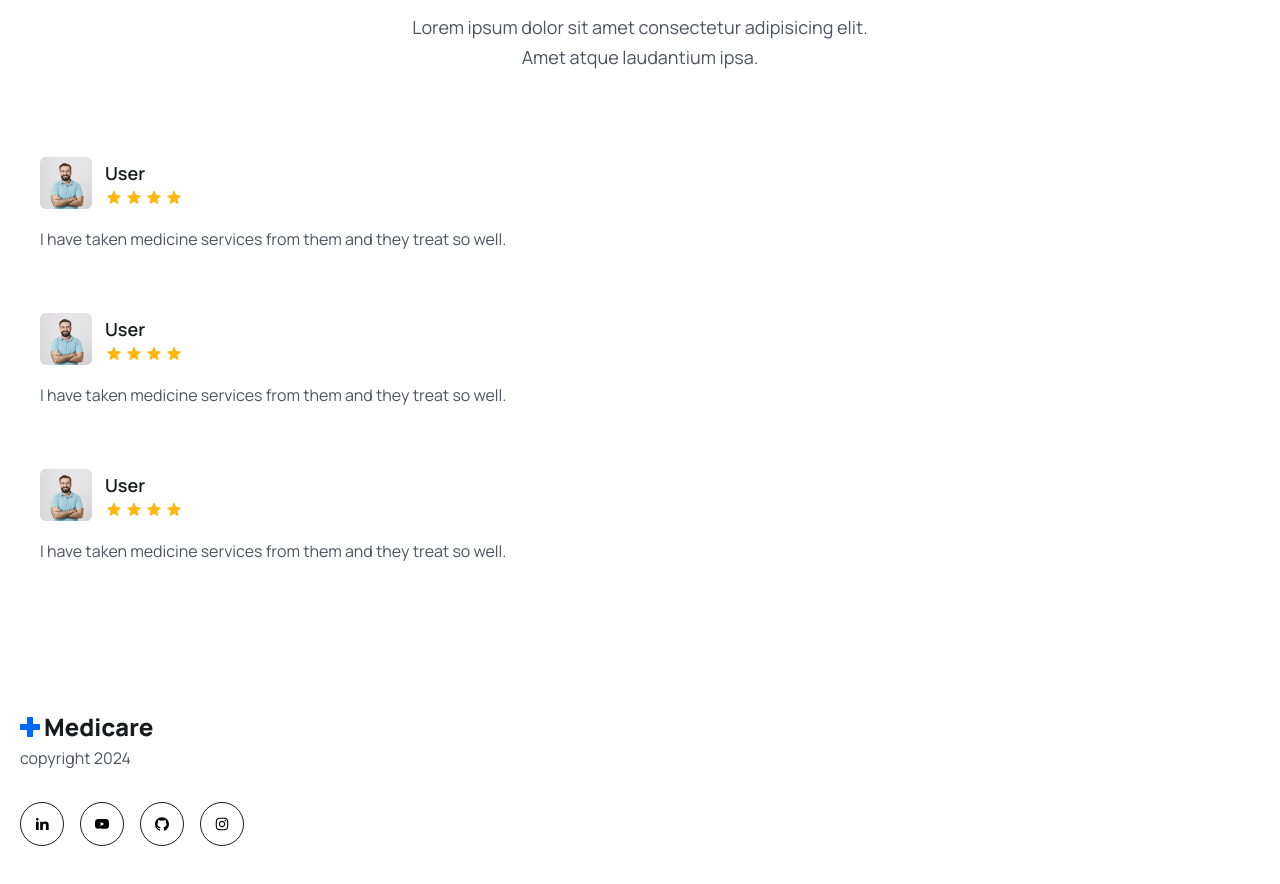
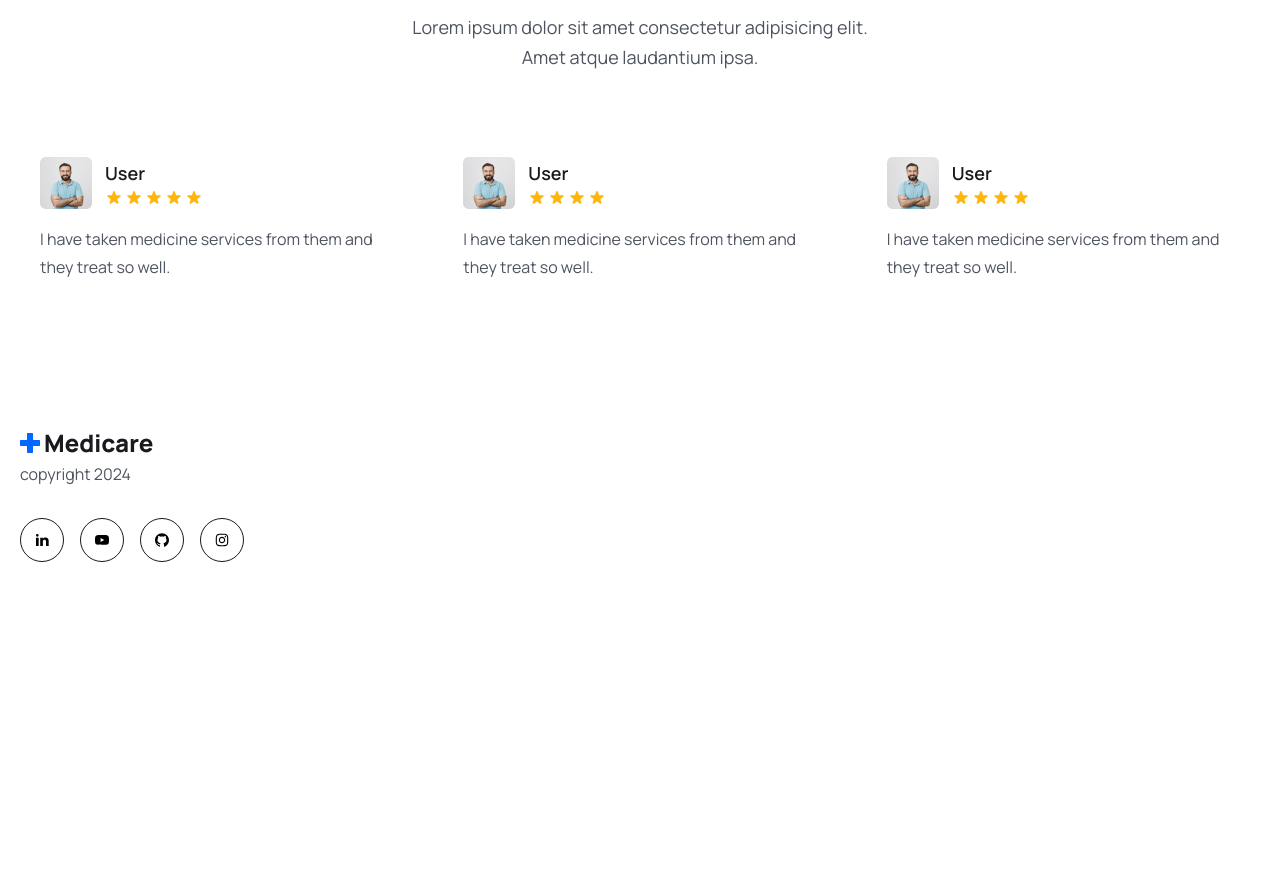
Before and after one commit to manisprasad/clinic, a React (Vite) app in the folder frontend/: page / in a window 1280 px wide. Shown: the part 4660-5544 px from the top of the page. After the commit the page ends 5286 px from the top, so only its background shows below. Built offline with nearby package versions, Linux system fonts and the light colour scheme.

Commit message:
Add files via upload

```diff
--- a/frontend/src/components/Testimonial/Testimonial.jsx
+++ b/frontend/src/components/Testimonial/Testimonial.jsx
@@ -1,87 +1,103 @@
-import React from 'react'
-import {Pagination} from 'swiper';
-import {Swiper, SwiperSlide} from 'swiper/react';
+import React from 'react';
+import { Swiper, SwiperSlide } from 'swiper/react';
 import 'swiper/css';
 import 'swiper/css/pagination';
+import { Pagination } from 'swiper';
+import { HiStar } from 'react-icons/hi';
 import patientAvatar from '../../assets/images/patient-avatar.png';
-import {HiStar} from 'react-icons/hi';
 
 const Testimonial = () => {
   return (
     <div className="mt-[30px] lg:mt-[55px]">
-        <swiper modules={[Pagination]} spaceBetween={30} slidersPerView={1} pagination={{clickable:true}}
+      <Swiper
+        modules={[Pagination]}
+        spaceBetween={30}
+        slidesPerView={1}
+        pagination={{ clickable: true }}
         breakpoints={{
-            640:{
-                slidesPerView:1,
-                spaceBetween:0,
+          640: {
+            slidesPerView: 1,
+            spaceBetween: 0,
           },
-            768:{
-                slidesPerView:2,
-                spaceBetween:20
+          768: {
+            slidesPerView: 2,
+            spaceBetween: 20,
           },
-            1024:{
-                slidesPerView:3,
-                spaceBetween:30
-            }
+          1024: {
+            slidesPerView: 3,
+            spaceBetween: 30,
+          },
+        }}
+      >
+        <SwiperSlide>
+          <div className="py-[30px] px-5 rounded-3">
+            <div className="flex items-center gap-[13px]">
+              <img src={patientAvatar} alt="" />
+              <div>
+                <h4 className="text-[18px] leading-[30px] font-semibold text-headingColor">
+                  User
+                </h4>
+                <div className="flex items-center gap-[2px]">
+                  <HiStar className="text-yellowColor w-[18px] h-5" />
+                  <HiStar className="text-yellowColor w-[18px] h-5" />
+                  <HiStar className="text-yellowColor w-[18px] h-5" />
+                  <HiStar className="text-yellowColor w-[18px] h-5" />
+                  <HiStar className="text-yellowColor w-[18px] h-5" />
+                </div>
+              </div>
+            </div>
+            <p className="text-[16px] leading-7 mt-4 text-textColor font-[400]">
+              I have taken medicine services from them and they treat so well.
+            </p>
+          </div>
+        </SwiperSlide>
 
-        }}>
-            <swiperSlide>
+        <SwiperSlide>
           <div className="py-[30px] px-5 rounded-[13px]">
             <div className="flex items-center gap-[13px]">
               <img src={patientAvatar} alt="" />
-                        <div><h4 className=' text-[18px] leading-[30px] font-semibold text-headingColor  '>User</h4>
+              <div>
+                <h4 className=" text-[18px] leading-[30px] font-semibold text-headingColor">
+                  User
+                </h4>
                 <div className="flex items-center gap-[2px]">
-                            <HiStar className='text-yellowColor w-[18px] h-5' />
-                            <HiStar className='text-yellowColor w-[18px] h-5' />
-                            <HiStar className='text-yellowColor w-[18px] h-5' />
-                            <HiStar className='text-yellowColor w-[18px] h-5' />
-
+                  <HiStar className="text-yellowColor w-[18px] h-5" />
+                  <HiStar className="text-yellowColor w-[18px] h-5" />
+                  <HiStar className="text-yellowColor w-[18px] h-5" />
+                  <HiStar className="text-yellowColor w-[18px] h-5" />
                 </div>
               </div>
             </div>
-                    <p className='text-[16px] leading-7 mt-4 text-textColor font-[400]'>I have taken medicine services from them and they treat so well.</p>
+            <p className="text-[16px] leading-7 mt-4 text-textColor font-[400]">
+              I have taken medicine services from them and they treat so well.
+            </p>
           </div>
-            </swiperSlide>
+        </SwiperSlide>
 
-            <swiperSlide>
+        <SwiperSlide>
           <div className="py-[30px] px-5 rounded-[13px]">
             <div className="flex items-center gap-[13px]">
               <img src={patientAvatar} alt="" />
-                        <div><h4 className=' text-[18px] leading-[30px] font-semibold text-headingColor  '>User</h4>
+              <div>
+                <h4 className=" text-[18px] leading-[30px] font-semibold text-headingColor">
+                  User
+                </h4>
                 <div className="flex items-center gap-[2px]">
-                            <HiStar className='text-yellowColor w-[18px] h-5' />
-                            <HiStar className='text-yellowColor w-[18px] h-5' />
-                            <HiStar className='text-yellowColor w-[18px] h-5' />
-                            <HiStar className='text-yellowColor w-[18px] h-5' />
-
+                  <HiStar className="text-yellowColor w-[18px] h-5" />
+                  <HiStar className="text-yellowColor w-[18px] h-5" />
+                  <HiStar className="text-yellowColor w-[18px] h-5" />
+                  <HiStar className="text-yellowColor w-[18px] h-5" />
                 </div>
               </div>
             </div>
-                    <p className='text-[16px] leading-7 mt-4 text-textColor font-[400]'>I have taken medicine services from them and they treat so well.</p>
+            <p className="text-[16px] leading-7 mt-4 text-textColor font-[400]">
+              I have taken medicine services from them and they treat so well.
+            </p>
           </div>
-            </swiperSlide>
-
-
-            <swiperSlide>
-                <div className="py-[30px] px-5 rounded-[13px]">
-                    <div className="flex items-center gap-[13px]">
-                        <img src={patientAvatar} alt="" />
-                        <div><h4 className=' text-[18px] leading-[30px] font-semibold text-headingColor  '>User</h4>
-                        <div className="flex items-center gap-[2px]">
-                            <HiStar className='text-yellowColor w-[18px] h-5' />
-                            <HiStar className='text-yellowColor w-[18px] h-5' />
-                            <HiStar className='text-yellowColor w-[18px] h-5' />
-                            <HiStar className='text-yellowColor w-[18px] h-5' />
-
-                        </div>
-                        </div>
-                    </div>
-                    <p className='text-[16px] leading-7 mt-4 text-textColor font-[400]'>I have taken medicine services from them and they treat so well.</p>
-                </div>
-            </swiperSlide>
-        </swiper>
+        </SwiperSlide>
+      </Swiper>
     </div>
   );
-}
+};
 
-export default Testimonial
+export default Testimonial;
```
Lines whose indentation alone changed are shown as unchanged.
